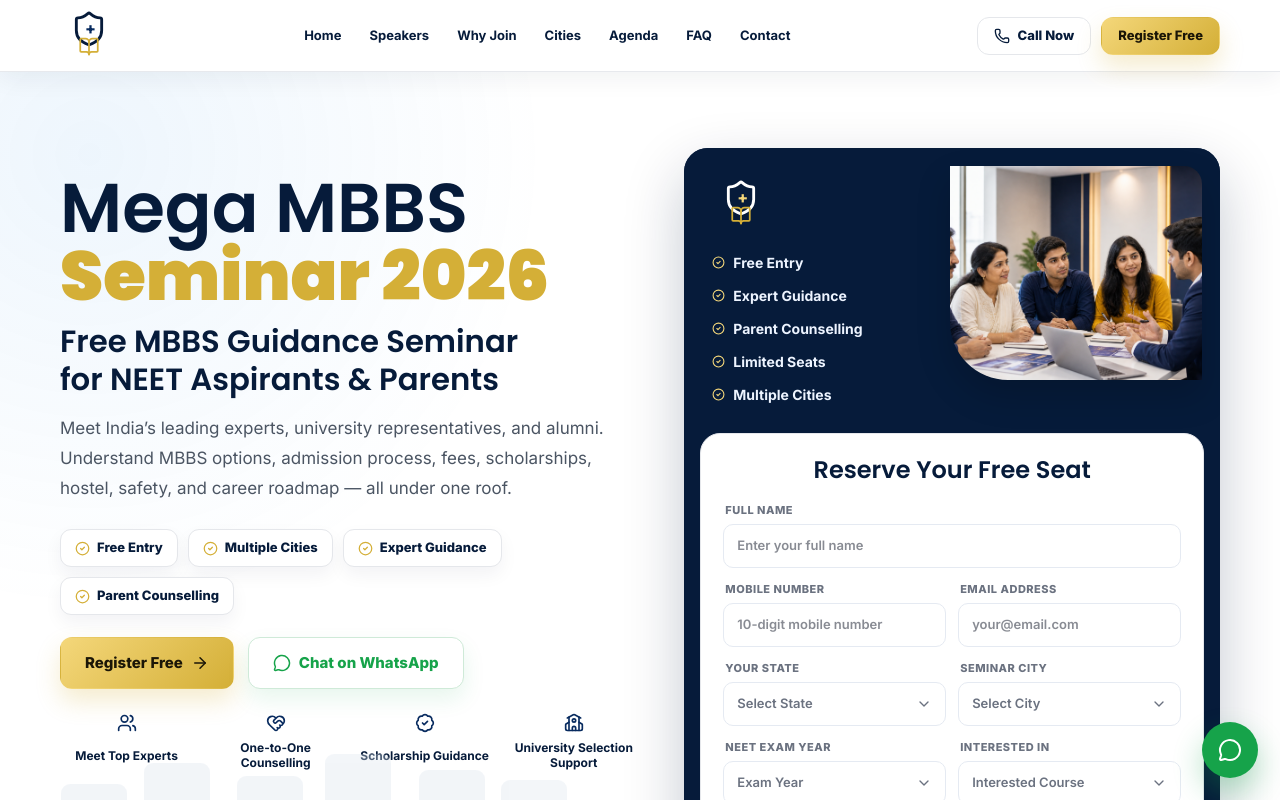
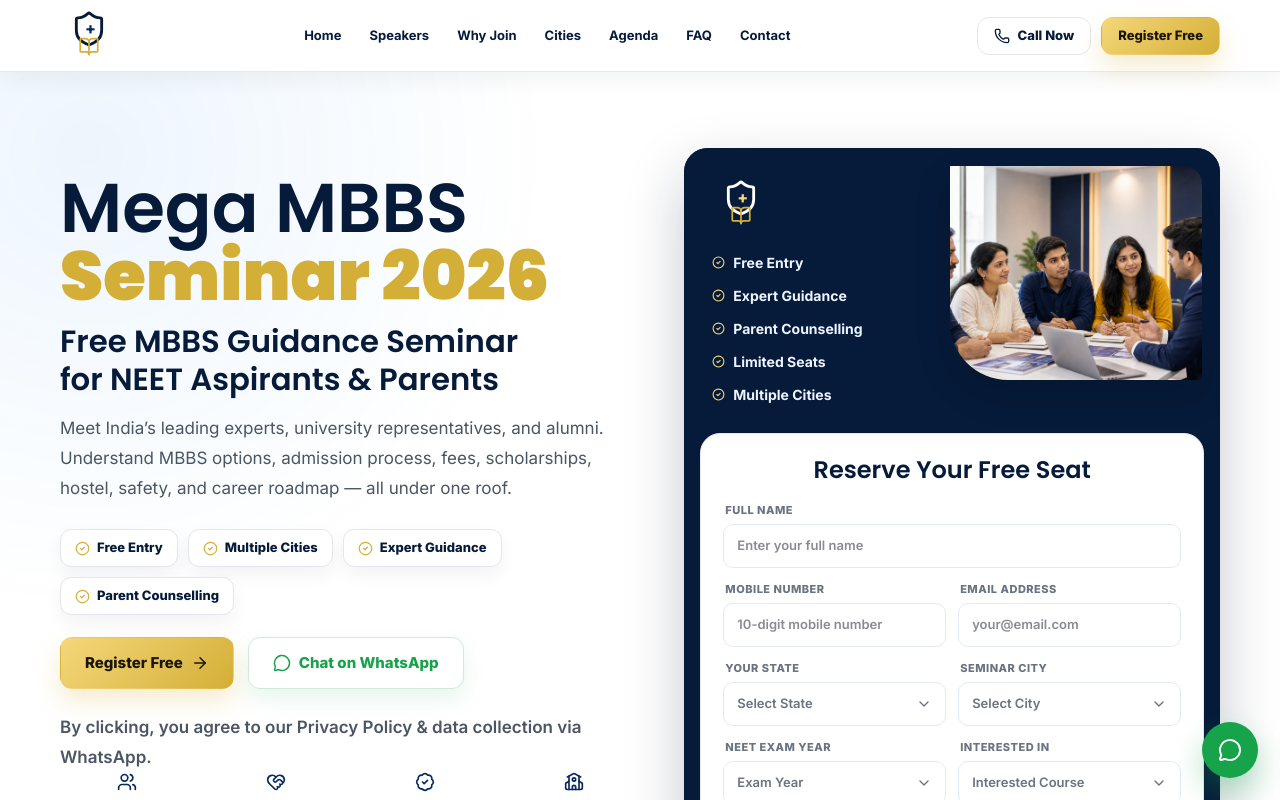
Before and after one commit to megambbs26/seminal-mbbs, a React (Vite) app: page / in a window 1280 px wide. Shown: the top 800 px of the page. Built offline with nearby package versions, Linux system fonts and the light colour scheme.

Commit message:
chore: added explicit WhatsApp data collection disclosures for ad compliance

```diff
--- a/src/App.tsx
+++ b/src/App.tsx
@@ -157,6 +157,7 @@ function HeroSection() {
               <MessageCircle size={18} /> Chat on WhatsApp
             </a>
           </div>
+          <p className="cta-note">By clicking, you agree to our Privacy Policy & data collection via WhatsApp.</p>
 
           <div className="trust-row">
             {trustItems.map(({ icon: Icon, label }) => (
@@ -489,6 +490,7 @@ function FinalCTA() {
               <Phone size={18} /> Call Now
             </a>
           </div>
+          <p className="cta-note cta-note-dark">By clicking, you agree to our Privacy Policy & data collection via WhatsApp.</p>
         </div>
         <div className="final-doctors">
           <img src="/images/dr-komal-r.jpeg" alt="Dr. Komal R" loading="lazy" />
@@ -535,10 +537,13 @@ function Footer() {
       <div className="container footer-compliance">
         <div className="compliance-text">
           <p>
-            <strong>Data Privacy & Ad Disclosure:</strong> We use cookies and tracking technologies (Google Analytics & Meta Pixel) to improve your experience and show relevant ads. By using this site or submitting the form, you agree to our collection of data as per our Privacy Policy. You can opt-out of interest-based advertising via your browser settings or <a href="https://www.aboutads.info/choices" target="_blank" rel="noreferrer">AdChoices</a>.
+            <strong>Data Privacy & Ad Disclosure:</strong> We use cookies and tracking technologies (Google Analytics & Meta Pixel) to improve your experience and show relevant ads. By using this site, submitting the form, or **initiating a chat via WhatsApp**, you agree to our collection of data (including your name, mobile number, and contact details) as per our Privacy Policy. This data is used solely for seminar registration and medical education counselling purposes.
           </p>
           <p>
-            This site is not a part of the Meta website or Meta Platforms, Inc. Additionally, this site is NOT endorsed by Meta in any way. FACEBOOK is a trademark of META Platforms, Inc.
+            You can opt-out of interest-based advertising via your browser settings or <a href="https://www.aboutads.info/choices" target="_blank" rel="noreferrer">AdChoices</a>. For WhatsApp, you can stop receiving messages at any time by replying "STOP".
+          </p>
+          <p>
+            This site is not a part of the Meta website or Meta Platforms, Inc. Additionally, this site is NOT endorsed by Meta in any way. FACEBOOK and WHATSAPP are trademarks of META Platforms, Inc.
           </p>
         </div>
       </div>
--- a/src/index.css
+++ b/src/index.css
@@ -303,6 +303,18 @@ img {
   gap: 14px;
   flex-wrap: wrap;
   margin-bottom: 24px;
+}
+
+.cta-note {
+  margin: -10px 0 20px;
+  font-size: 11px;
+  color: var(--muted);
+  font-weight: 600;
+  width: 100%;
+}
+
+.cta-note-dark {
+  color: rgba(255, 255, 255, 0.5);
 }
 
 .trust-row {
```
